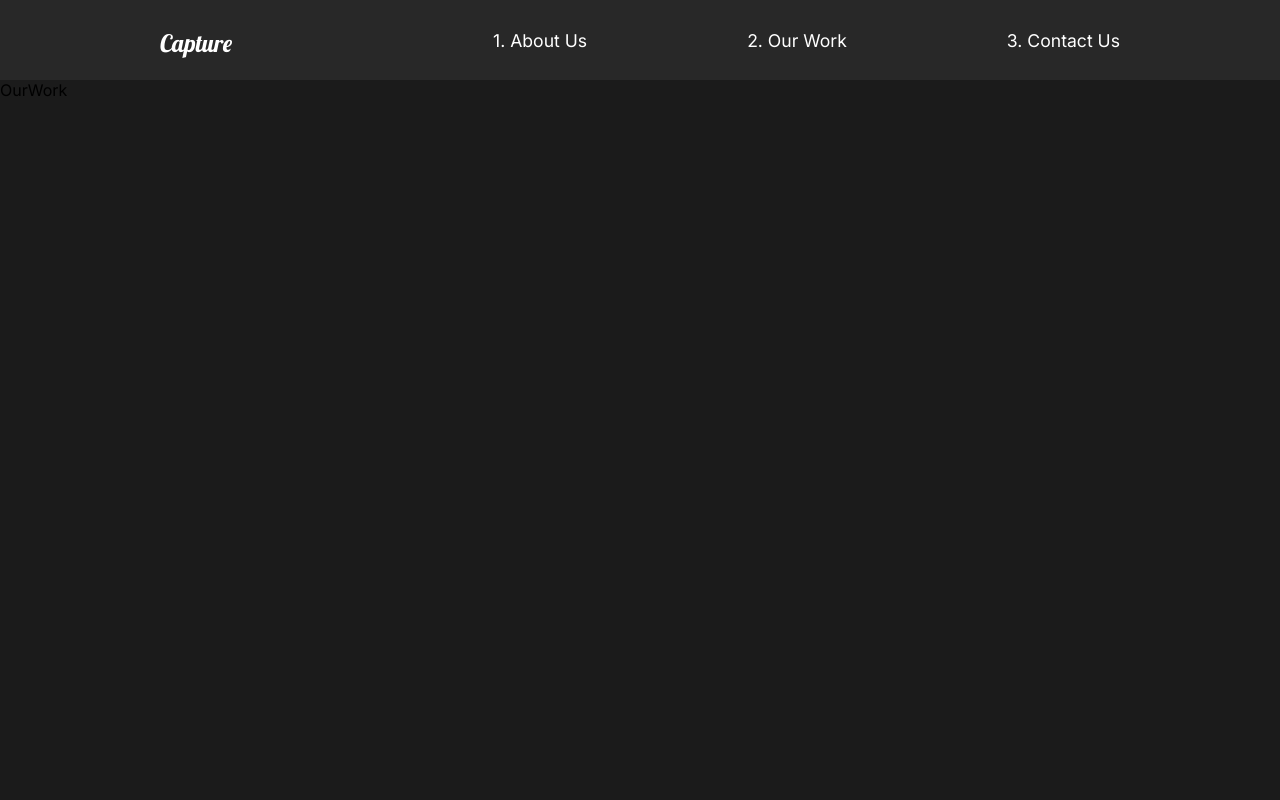
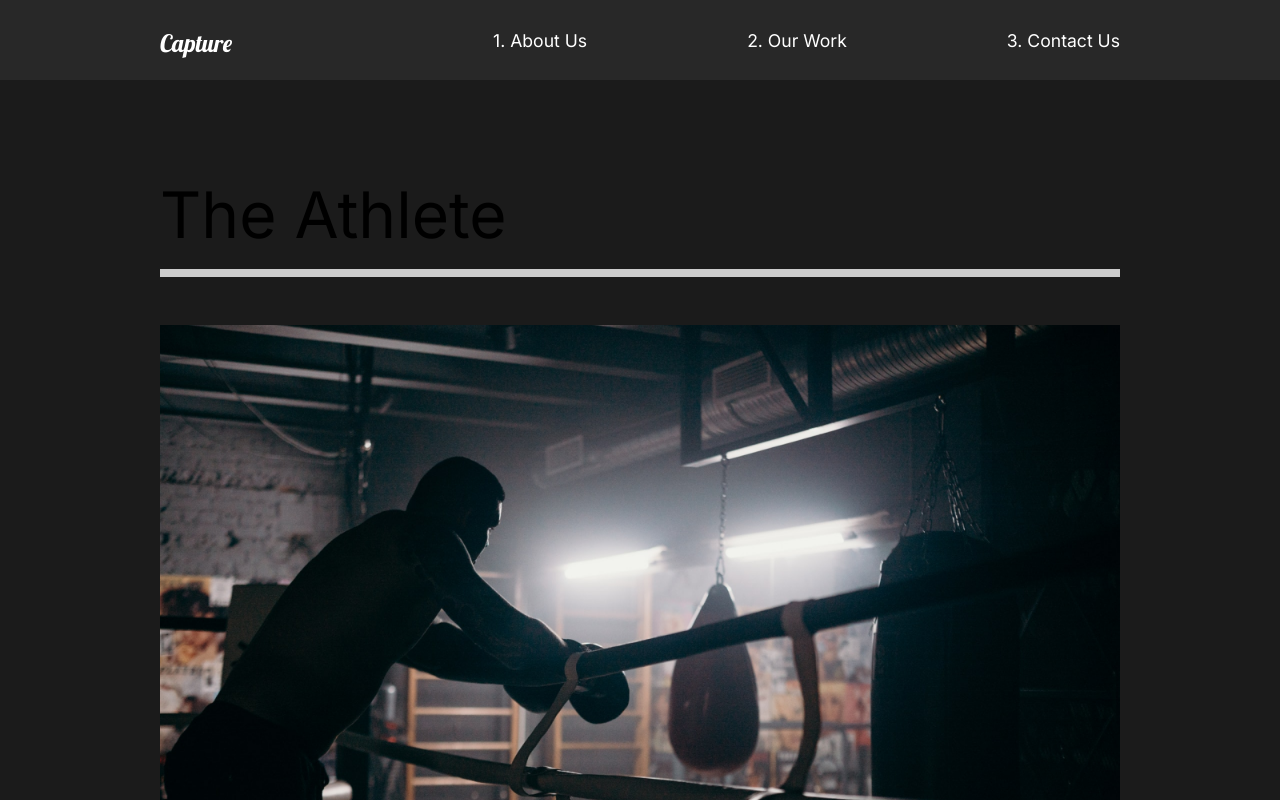
Before and after one commit to teddidev/portfolio_capture_reactProject, a React (Create React App) app: page /work in a window 1280 px wide. Shown: the top 800 px of the page. Built offline with nearby package versions, Linux system fonts and the light colour scheme.

Commit message:
10. our work

```diff
--- a/src/pages/OurWork.jsx
+++ b/src/pages/OurWork.jsx
@@ -1,7 +1,58 @@
 import React from "react";
+import styled from "styled-components";
+import { Link } from "react-router-dom";
+//images
+import athlete from "../img/athlete-small.png";
+import theracer from "../img/theracer-small.png";
+import goodtimes from "../img/goodtimes-small.png";
 
 const OurWork = () => {
-  return <div>OurWork</div>;
+  return (
+    <Work>
+      <Movie>
+        <h2>The Athlete</h2>
+        <div className="line"></div>
+        <Link>
+          <img src={athlete} alt="athlete" />
+        </Link>
+      </Movie>
+      <Movie>
+        <h2>The Racer</h2>
+        <div className="line"></div>
+        <Link>
+          <img src={theracer} alt="theracer" />
+        </Link>
+      </Movie>
+      <Movie>
+        <h2>Good Times</h2>
+        <div className="line"></div>
+        <Link>
+          <img src={goodtimes} alt="goodtimes" />
+        </Link>
+      </Movie>
+    </Work>
+  );
 };
 
+const Work = styled.div`
+  min-height: 100vh;
+  overflow: hidden;
+  padding: 5rem 10rem;
+  h2 {
+    padding: 1rem 0rem;
+  }
+`;
+const Movie = styled.div`
+  padding-bottom: 10rem;
+  .line {
+    height: 0.5rem;
+    background: #cccccc;
+    margin-bottom: 3rem;
+  }
+  img {
+    width: 100%;
+    height: 70vh;
+    object-fit: cover;
+  }
+`;
 export default OurWork;
```
